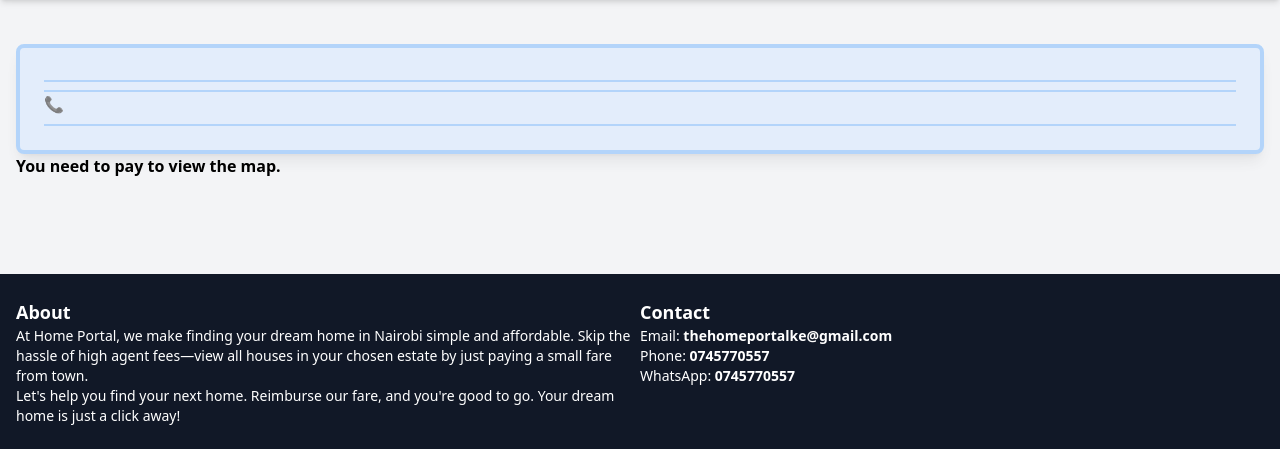
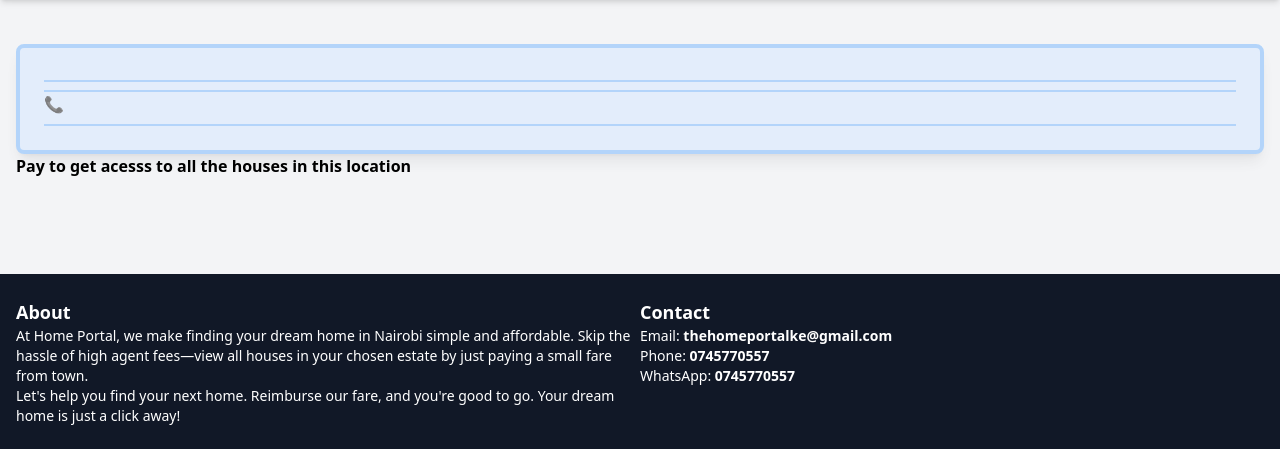
Before and after one commit to Newton-Shivachi/portalhome, a Django app: template houses/templates/houses/house_detail.html in a window 1280 px wide. Shown: the part 52-501 px from the top of the page. Run offline with Django 5.2, Linux system fonts and the light colour scheme; the template is opened without the code that fills it, so the values that code supplies are empty; some libraries are stand-ins or nearby versions.

Commit message:
Update house_detail.html

```diff
--- a/houses/templates/houses/house_detail.html
+++ b/houses/templates/houses/house_detail.html
@@ -16,7 +16,7 @@
     <h3 class="text-2xl font-bold text-gray-800 mb-2">All Houses in {{ house.location }}:</h3>
     <div id="all-houses-map" style="height: 400px;"></div>
 {% else %}
-    <p><strong>You need to pay to view the map.</strong></p>
+    <p><strong>Pay to get acesss to all the houses in this location</strong></p>
 {% endif %}
 
 <!-- Include LeafletJS -->
```
